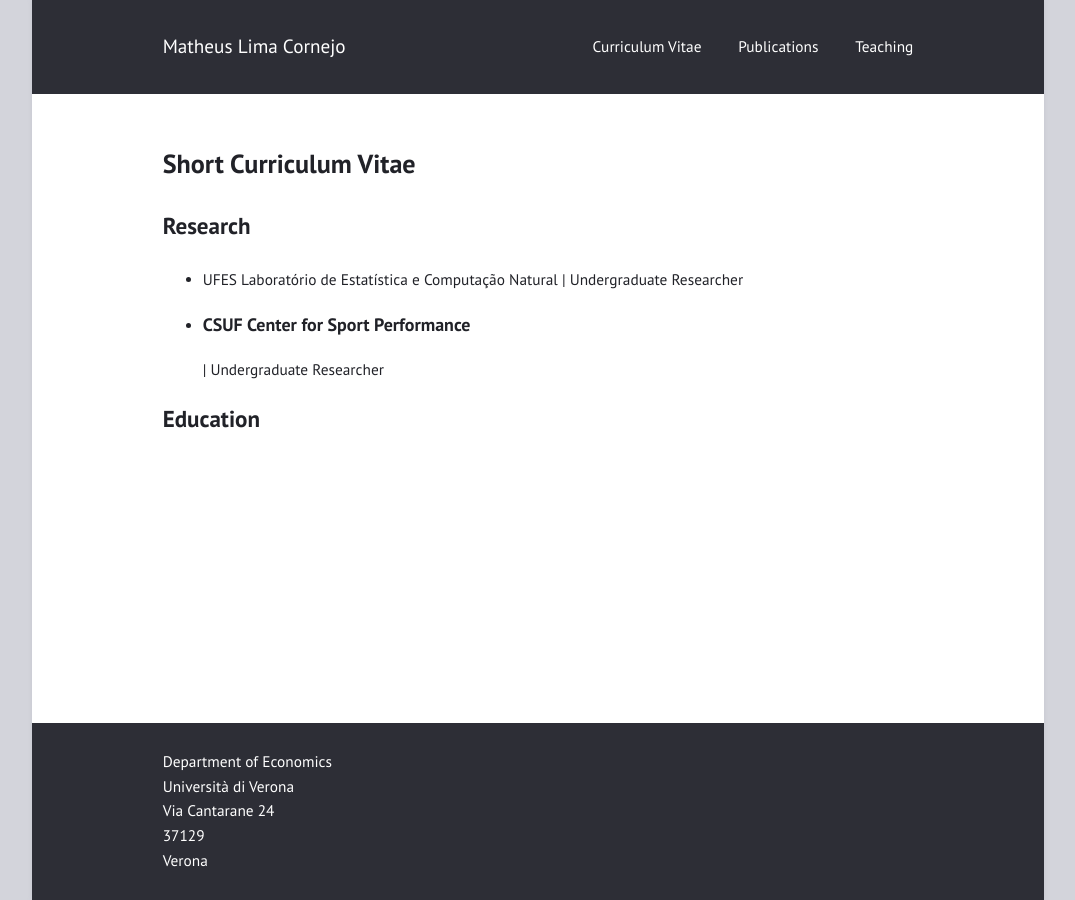
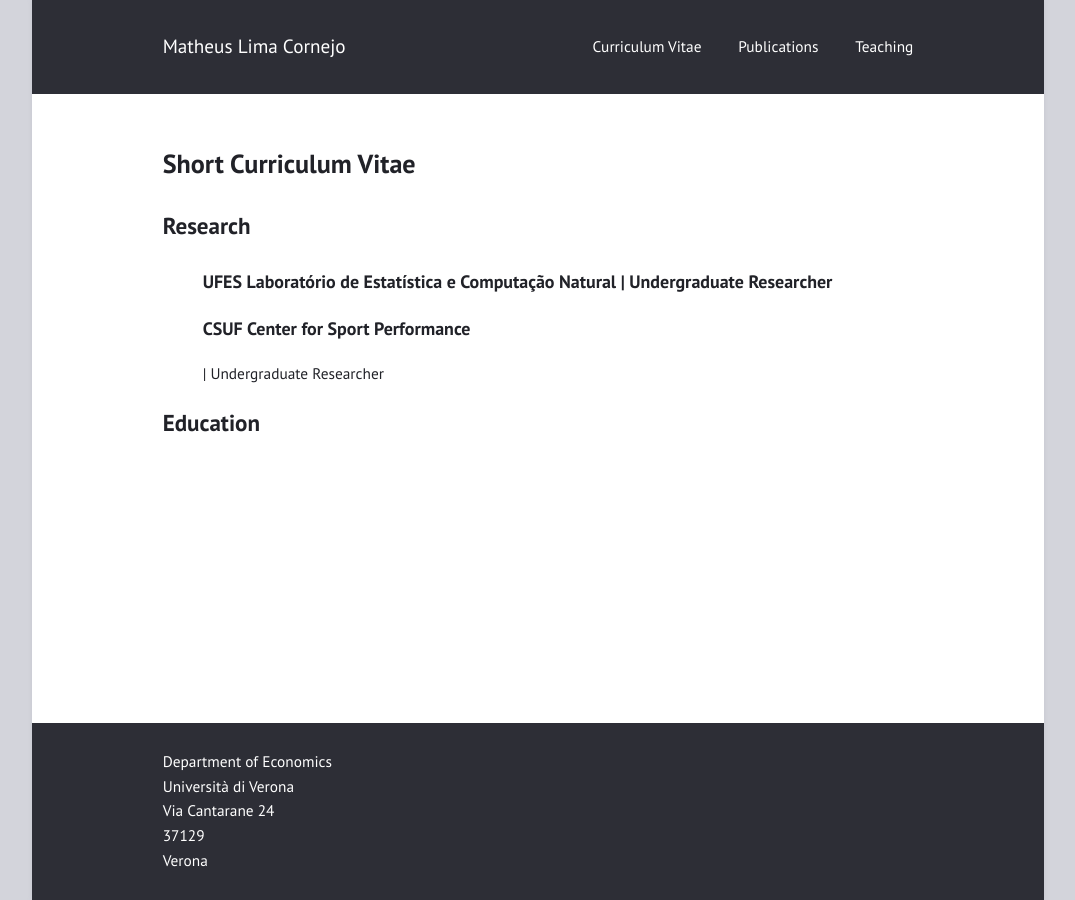
Before and after one commit to limacornejo/limacornejo.github.io, a Jekyll site: the page built from cv.md, in a window 1280 px wide. Shown: the whole page, without its empty margins (102-1177 px from the left). Built offline with Jekyll 4.4.1, drawn with Linux system fonts in a browser that asks for light colours.

Commit message:
Update cv.md

```diff
--- a/cv.md
+++ b/cv.md
@@ -7,8 +7,8 @@ layout: page
 
 <header><h2>Research</h2></header>
 
-<ul>
-  <li>UFES Laboratório de Estatística e Computação Natural | Undergraduate Researcher</li>
+<ul style="list-style: none;">
+  <li><h3>UFES Laboratório de Estatística e Computação Natural | Undergraduate Researcher</h3></li>
   <li><h3>CSUF Center for Sport Performance</h3> | Undergraduate Researcher</li>
 </ul>
 
```
